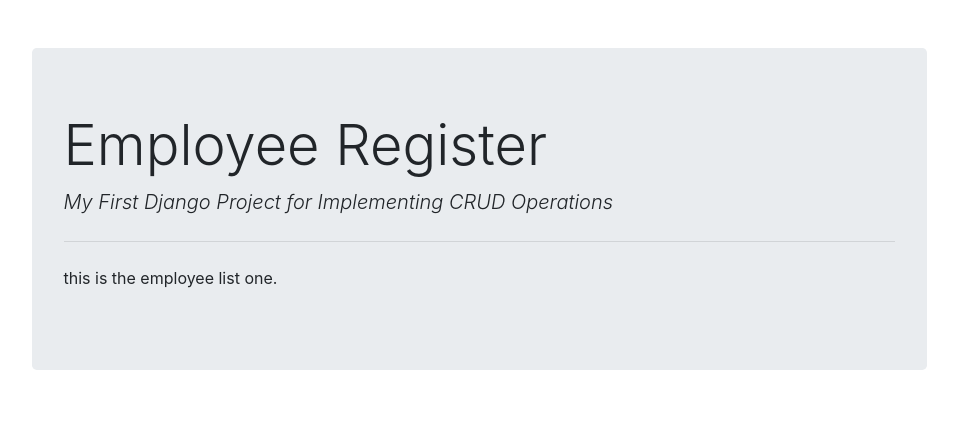
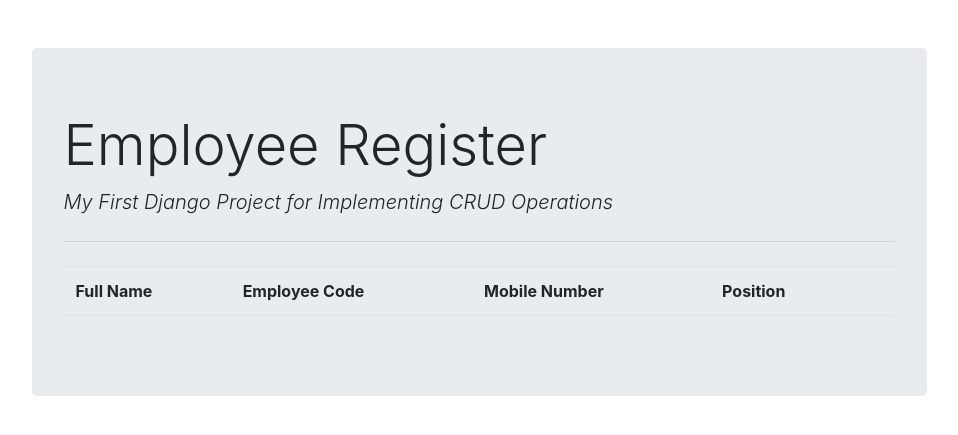
Before and after one commit to nisalrenuja/symmetrical-enigma, a Django app: page /employee/list/ in a window 1280 px wide. Shown: the top 435 px of the page, without its empty margins (161-1119 px from the left). Run offline with Django 4.2, Linux system fonts and the light colour scheme; data that the repository does not hold is empty; some libraries are stand-ins or nearby versions.

Commit message:
Table created

```diff
--- a/employee_project/employee_register/templates/employee_register/employee_list.html
+++ b/employee_project/employee_register/templates/employee_register/employee_list.html
@@ -1,3 +1,29 @@
 {% extends "employee_register/base.html" %} {% block content %}
-<p>this is the employee list one.</p>
+<table class="table table-borderless">
+  <thead class="border-bottom font-weight-bold">
+    <tr>
+      <td>Full Name</td>
+      <td>Employee Code</td>
+      <td>Mobile Number</td>
+      <td>Position</td>
+      <td></td>
+    </tr>
+  </thead>
+  <tr>
+    {% for employee in employee_list %}
+    <tr></tr>
+    <td>{{employee.fullname}}</td>
+    <td>{{employee.emp_code}}</td>
+    <td>{{employee.mobile}}</td>
+    <td>{{employee.position}}</td>
+    <td>
+        <a href="" class="btn tex-secondary px-0">
+            <i class="far-edit far-lg">Edit</i>
+        </a>
+    </td>
+  </tr>
+    {% endfor %}
+  </tbody>
+</table>
+
 {% endblock content %}
--- a/employee_project/employee_register/views.py
+++ b/employee_project/employee_register/views.py
@@ -1,14 +1,11 @@
-from django import forms
-from django.forms.forms import Form
-from django.shortcuts import redirect, render
-
-from employee_register.forms import EmployeeForm
 from .forms import EmployeeForm
 from django.shortcuts import render,redirect
+from .models import Employee
 # Create your views here.
 
 def employee_list(request):
-    return render(request,"employee_register/employee_list.html")
+    context = {'employee_list':Employee.objects.all()}
+    return render(request,"employee_register/employee_list.html",context)
 
 def employee_form(request):
     if request.method == "GET":
```
